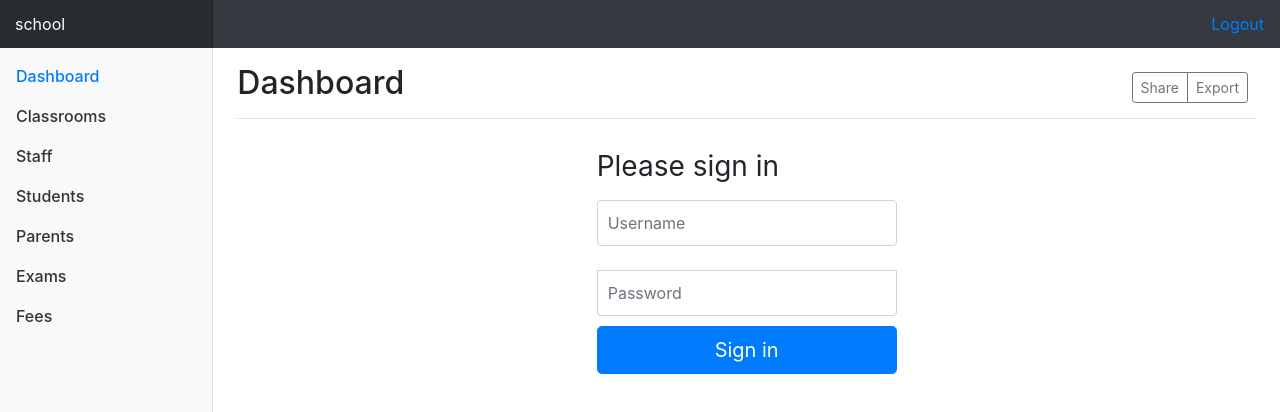
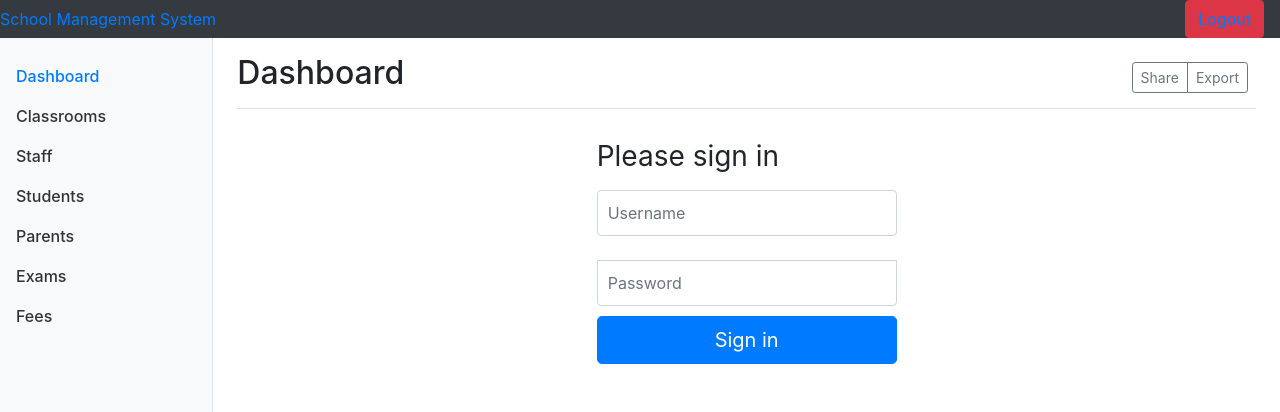
Before and after one commit to redx1t/school_management_system_front_end, a Next.js app: page /login in a window 1280 px wide. Shown: the top 412 px of the page. Built offline with nearby package versions, Linux system fonts and the light colour scheme; sample sign-in values are in the browser's storage.

Commit message:
logout implemented, dynamic nav also

```diff
--- a/components/layout.js
+++ b/components/layout.js
@@ -1,23 +1,27 @@
-import Meta from './meta';
-import Nav from './nav';
-import Sidebar from './sidebar';
-
-const Layout = ({children, user, school, page}) => {
-
-    return (
-        <>
-            <Meta/>
-        <Nav user={user} school={school}/>
+import Meta from "./meta";
+import Nav from "./nav";
+import Sidebar from "./sidebar";
+import CheckAuth from "../services/checkauth.service";
+const Layout = ({ children, page }) => {
+  let navheading;
+  let loggedin = CheckAuth();
+  if (loggedin) {
+    navheading = (
       <div className="container-fluid">
         <div className="row">
-            <Sidebar/>
+          <Sidebar />
+
           <main role="main" className="col-md-9 ml-sm-auto col-lg-10 pt-3 px-4">
             <div className="d-flex justify-content-between flex-wrap flex-md-nowrap align-items-center pb-2 mb-3 border-bottom">
               <h1 className="h2">{page}</h1>
               <div className="btn-toolbar mb-2 mb-md-0">
                 <div className="btn-group mr-2">
-                <button className="btn btn-sm btn-outline-secondary">Share</button>
-                <button className="btn btn-sm btn-outline-secondary">Export</button>
+                  <button className="btn btn-sm btn-outline-secondary">
+                    Share
+                  </button>
+                  <button className="btn btn-sm btn-outline-secondary">
+                    Export
+                  </button>
                 </div>
               </div>
             </div>
@@ -25,16 +29,33 @@ const Layout = ({children, user, school, page}) => {
           </main>
         </div>
       </div>
+    );
+  } else {
+    navheading = (
+      <div className="container-fluid">
+        <div className="row">
+          <Sidebar />
+
+          <main
+            role="main"
+            className="col-md-12 ml-sm-auto col-lg-12 pt-3 px-4"
+          >
+            {children}
+          </main>
+        </div>
+      </div>
+    );
+  }
+  return (
+    <>
+      <Meta />
+      <Nav />
+      {navheading}
     </>
   );
-}
+};
 
 Layout.defaultProps = {
-
-        user: {
-          username: "user",
-        },
-        school: {schoolname: "school"},
-        page: "Dashboard"
-}
+  page: "Dashboard",
+};
 export default Layout;
--- a/components/nav.js
+++ b/components/nav.js
@@ -1,17 +1,21 @@
 import Link from "next/link";
 import { Component } from "react";
+import CheckAuth from "../services/checkauth.service";
 
-export default class Nav extends Component {
-  render() {
+const Nav = () => {
   let logout;
+  let schoolname = "School Management System";
   //console.log(this.props)
-    if (this.props.user) {
+  if (CheckAuth()) {
     logout = (
-        <li className="nav-item text-nowrap">
+      <li className="nav-item btn btn-danger">
         <Link
-            href="/"
-            onClick={() => localStorage.clear()}
+          onClick={(e) => {
+            e.preventDefault();
+            localStorage.clear();
+          }}
           className="nav-link"
+          href="/login"
         >
           Logout
         </Link>
@@ -27,12 +31,13 @@ export default class Nav extends Component {
   return (
     <>
       <nav className="navbar navbar-dark sticky-top bg-dark flex-md-nowrap p-0">
-          <a className="navbar-brand col-sm-3 col-md-2 mr-0" href="#">
-            {this.props.school.schoolname}
-          </a>
+        <Link className="navbar-brand col-sm-3 col-md-2 mr-0" href="/">
+          {schoolname}
+        </Link>
         <ul className="navbar-nav px-3">{logout}</ul>
       </nav>
     </>
   );
-  }
-}
+};
+
+export default Nav;
--- a/components/sidebar.js
+++ b/components/sidebar.js
@@ -1,6 +1,11 @@
+import CheckAuth from "../services/checkauth.service";
+
 const Sidebar = (props) => {
-    return (
-        <>
+  let navbar;
+  let loggedin = CheckAuth();
+  if (loggedin) {
+    navbar = (
+      <>
         <nav className="col-md-2 d-none d-md-block bg-light sidebar">
           <div className="sidebar-sticky">
             <ul className="nav flex-column">
@@ -52,8 +57,10 @@ const Sidebar = (props) => {
             </ul>
           </div>
         </nav>
-        </>
+      </>
     );
-}
+  }
+  return <>{navbar}</>;
+};
 
 export default Sidebar;
--- a/pages/index.js
+++ b/pages/index.js
@@ -10,12 +10,12 @@ const Home = () => {
   const [isLoading, setLoading] = useState(false);
   CheckAuth();
   useEffect(() => {
-    setLoading(true);
+    setLoading(false);
   }, []);
 
   if (isLoading) return <p>Loading...</p>;
-  if (!classrooms) return <p>No profile data</p>;
-
+  if (!classrooms) return <p>No classroom data</p>;
+  if (classrooms)
     return (
       <ClassRoomTable>
         {classroooms.map((classroom) => (
--- a/pages/login.js
+++ b/pages/login.js
@@ -14,28 +14,12 @@ const Login = () => {
     setMessage("");
     setLoading(true);
 
-    AuthService.login(username, password).then(
-      (response) => {
-        // console.log(response);
-        if (response) {
-          router.push("/");
-        } else {
-          setLoading(false);
-          setMessage("We are unable to authenicate you. Please try again");
-        }
-        //
-      },
-      (error) => {
-        const resMessage =
-          (error.response &&
-            error.response.data &&
-            error.response.data.message) ||
-          error.message ||
-          error.toString();
-        setLoading(false);
-        setMessage(resMessage);
-      }
-    );
+    if (AuthService.login(username, password)) {
+      router.push("/");
+    } else {
+      setLoading(false);
+      setMessage("We are unable to authenicate you. Please try again");
+    }
   };
   return (
     <>
--- a/services/auth.service.js
+++ b/services/auth.service.js
@@ -15,6 +15,7 @@ const login = (username, password) => {
   return axios
     .post("login", params, config)
     .then((res) => {
+      console.log(res.data.access_token);
       if (res.data.access_token) {
         localStorage.setItem("access_token", res.data.access_token);
         localStorage.setItem("refresh_token", res.data.refresh_token);
@@ -31,6 +32,7 @@ const login = (username, password) => {
           (res) => {
             console.log(res.data.data.user);
             localStorage.setItem("user", res.data.data.user);
+            //console.log("her");
             return true;
             // console.log(res, res.data.data.user)
           },
@@ -39,8 +41,9 @@ const login = (username, password) => {
             return false;
           }
         );
+      } else {
+        return false;
       }
-      return false;
     })
     .catch((err) => {
       console.log(err);
--- a/services/checkauth.service.js
+++ b/services/checkauth.service.js
@@ -7,6 +7,7 @@ const CheckAuth = () => {
       router.push("/login");
     }
   }, []);
+  return true;
 };
 
 export default CheckAuth;
```
Lines whose indentation alone changed are shown as unchanged.
